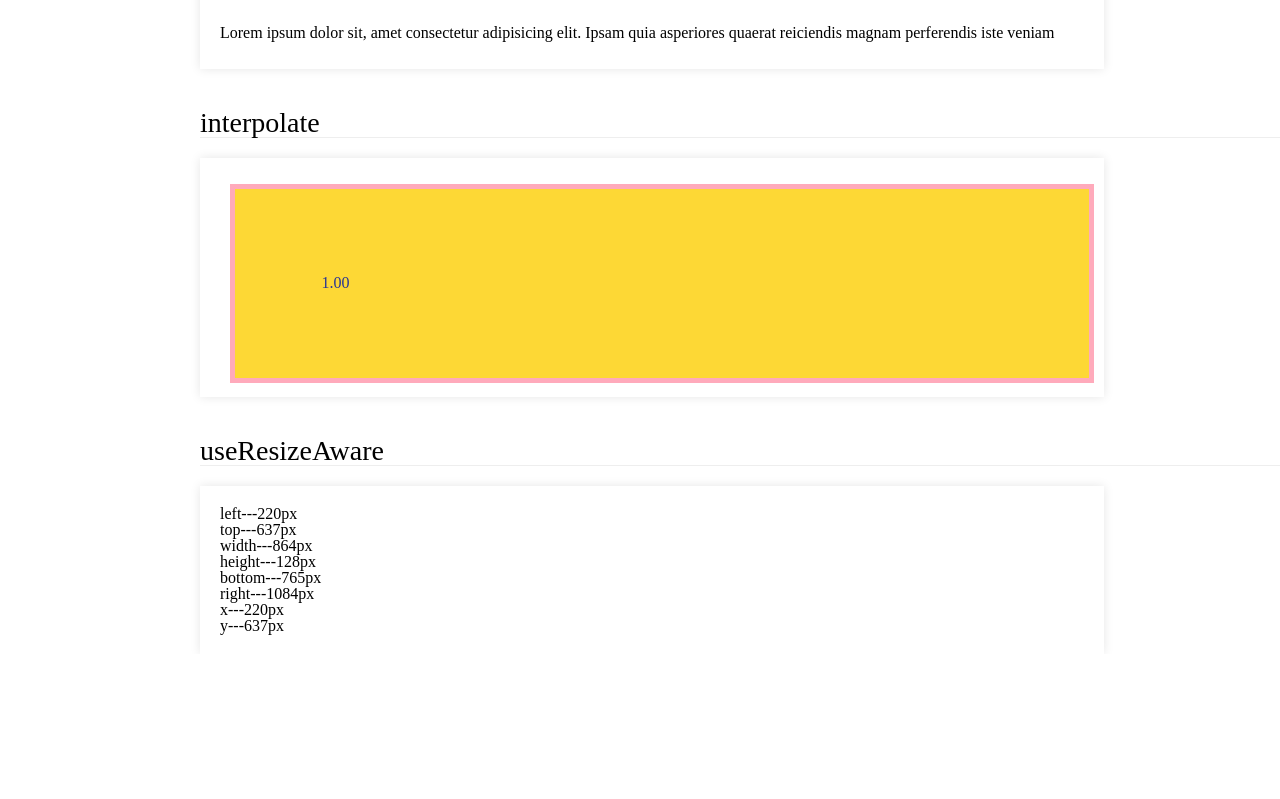
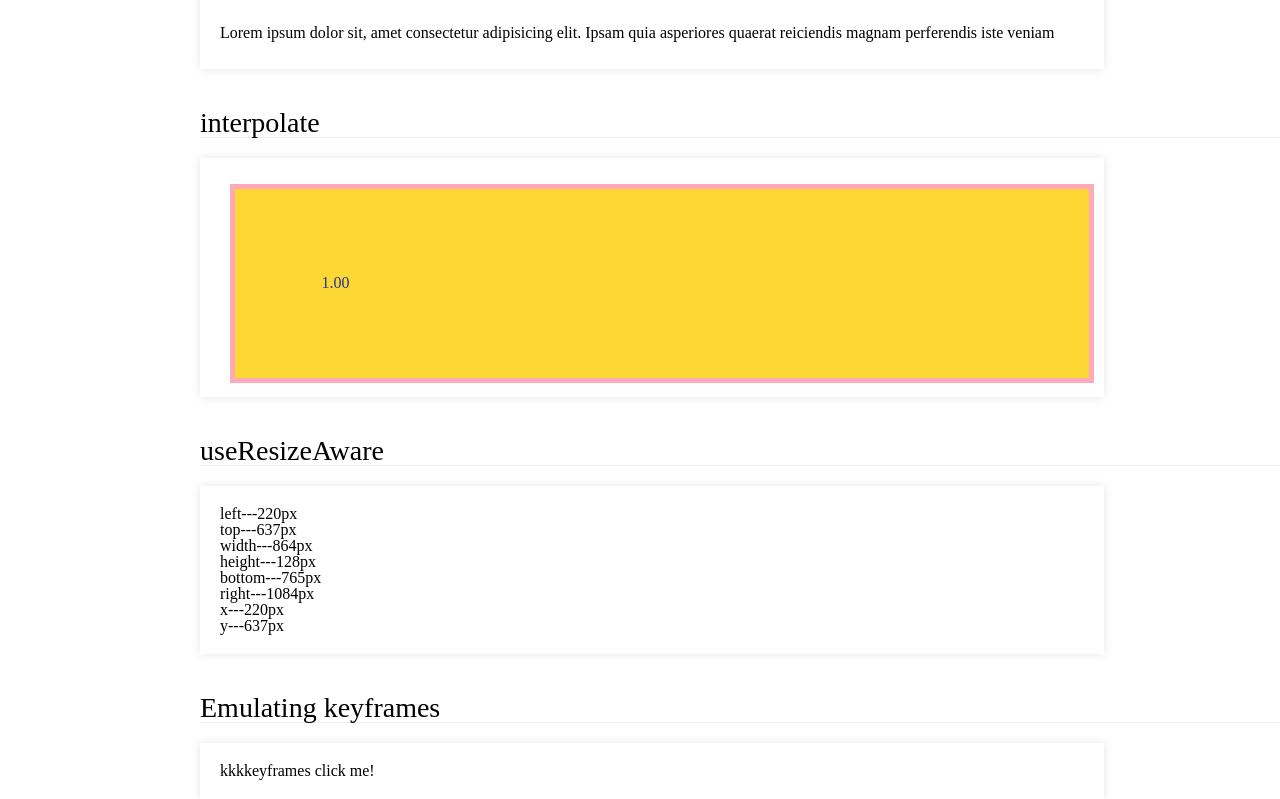
Before and after one commit to Gaohaoyang/learn-react-spring, a React (Create React App) app: page /#/Basics in a window 1280 px wide. Shown: the part 312-1111 px from the top of the page. Before the commit the page ends 966 px from the top, so only its background shows below. Built offline with nearby package versions, Linux system fonts and the light colour scheme.

Commit message:
pub commit

```diff
--- a/src/components/Basics.jsx
+++ b/src/components/Basics.jsx
@@ -5,6 +5,7 @@ import BasicsInnerText from './BasicsInnerText'
 import BasicsScrollTop from './BasicsScrollTop'
 import BasicsInterpolate from './BasicsInterpolate'
 import BasicsMeasure from './BasicsMeasure'
+import BasicsKeyframes from './BasicsKeyframes'
 
 function Basics() {
   // const [clickKeyframes, setClickKeyframes] = useState(false)
@@ -43,6 +44,10 @@ function Basics() {
       <div className="panel">
         <BasicsMeasure />
       </div>
+      <h2>Emulating keyframes</h2>
+      <div className="panel">
+        <BasicsKeyframes />
+      </div>
       {/* <animated.div style={props}>I will fade in</animated.div>
       <br />
       <animated.div>{numberProps.number.interpolate((n) => n.toFixed(2))}</animated.div>
--- /dev/null
+++ b/src/components/BasicsKeyframes.jsx
@@ -0,0 +1,38 @@
+import React, { useState } from 'react'
+import { animated, useSpring } from 'react-spring'
+
+function BasicsKeyframes() {
+  const [state, setState] = useState(true)
+  const { x } = useSpring({
+    x: state ? 1 : 0,
+    from: {
+      x: 0,
+    },
+    config: {
+      duration: 1000,
+    },
+  })
+  return (
+    <div
+      style={{
+        display: 'flex',
+      }}
+    >
+      <animated.div
+        onClick={() => {
+          setState(!state)
+        }}
+        style={{
+          transform: x.interpolate({
+            range: [0, 0.25, 0.35, 0.45, 0.55, 0.65, 0.75, 1],
+            output: [1, 0.97, 0.9, 1.1, 0.9, 1.1, 1.03, 1],
+          }).interpolate((scale) => `scale(${scale})`),
+        }}
+      >
+        kkkkeyframes click me!
+      </animated.div>
+    </div>
+  )
+}
+
+export default BasicsKeyframes
```
Also changed, not shown: 1 other file (tests, documents, lock files or other folders).
